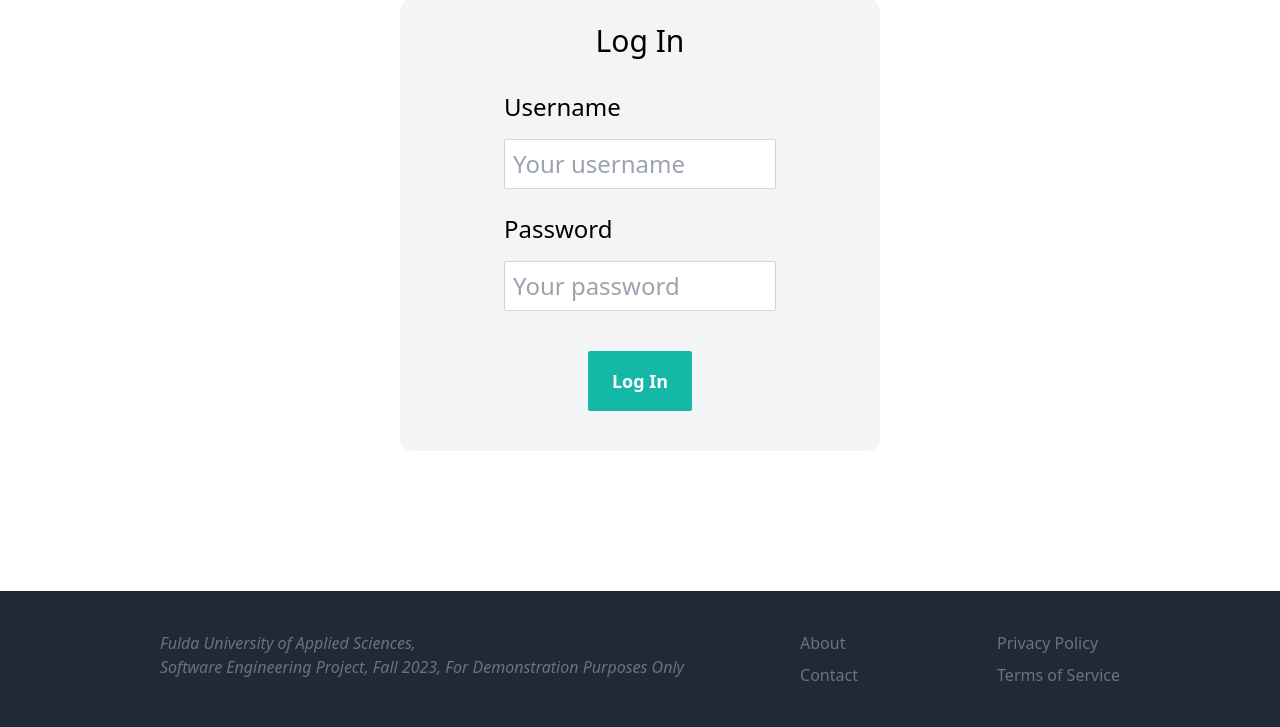
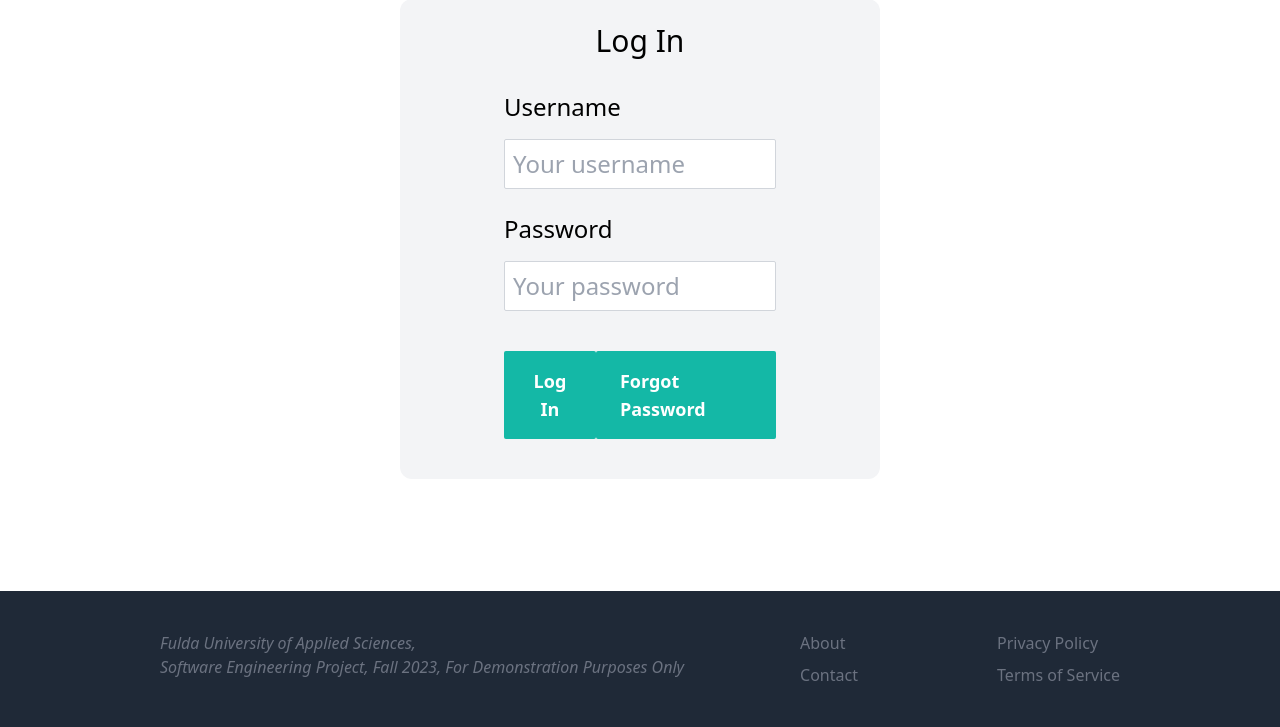
Before and after one commit to Hochschule-Fulda-AI/media-majesty, a Django app: page /login/ in a window 1280 px wide. Shown: the part 158-885 px from the top of the page. Run offline with Django 4.2, Linux system fonts and the light colour scheme; some libraries are stand-ins or nearby versions.

Commit message:
Adds the password-reset Functionality

```diff
--- a/mediamajesty/core/templates/core/login.html
+++ b/mediamajesty/core/templates/core/login.html
@@ -28,11 +28,15 @@
         </div>
         {% endif %}
 
-        <p class="text-center">
-            <button type="submit"
-                class="py-4 px-6 my-4 text-lg font-semibold bg-teal-500 hover:bg-teal-700 rounded-sm text-white">Log
-                In</button>
-        </p>
+        <div class="flex justify-between items-center">
+            <p class="text-center">
+                <button type="submit"
+                    class="py-4 px-6 my-4 text-lg font-semibold bg-teal-500 hover:bg-teal-700 rounded-sm text-white">Log In</button>
+            </p>
+            <a href="{% url 'core:forgot_password' %}"
+                class="py-4 px-6 my-4 text-lg font-semibold bg-teal-500 hover:bg-teal-700 rounded-sm text-white">Forgot Password</a>
+        </div>
     </form>
 </div>
+
 {% endblock %}
--- a/mediamajesty/core/urls.py
+++ b/mediamajesty/core/urls.py
@@ -18,4 +18,6 @@ urlpatterns = [
         name="login",
     ),
     path("logout/", views.logout, name="logout"),
+    path("forgot-password/", views.forgot_password, name="forgot_password"),
+
 ]
```
Also changed, not shown: mediamajesty/core/templates/core/forgot_password.html (added, +32 -0 lines), mediamajesty/core/views.py (+15 -1 lines), mediamajesty/core/templates/core/base.html (indentation only).
